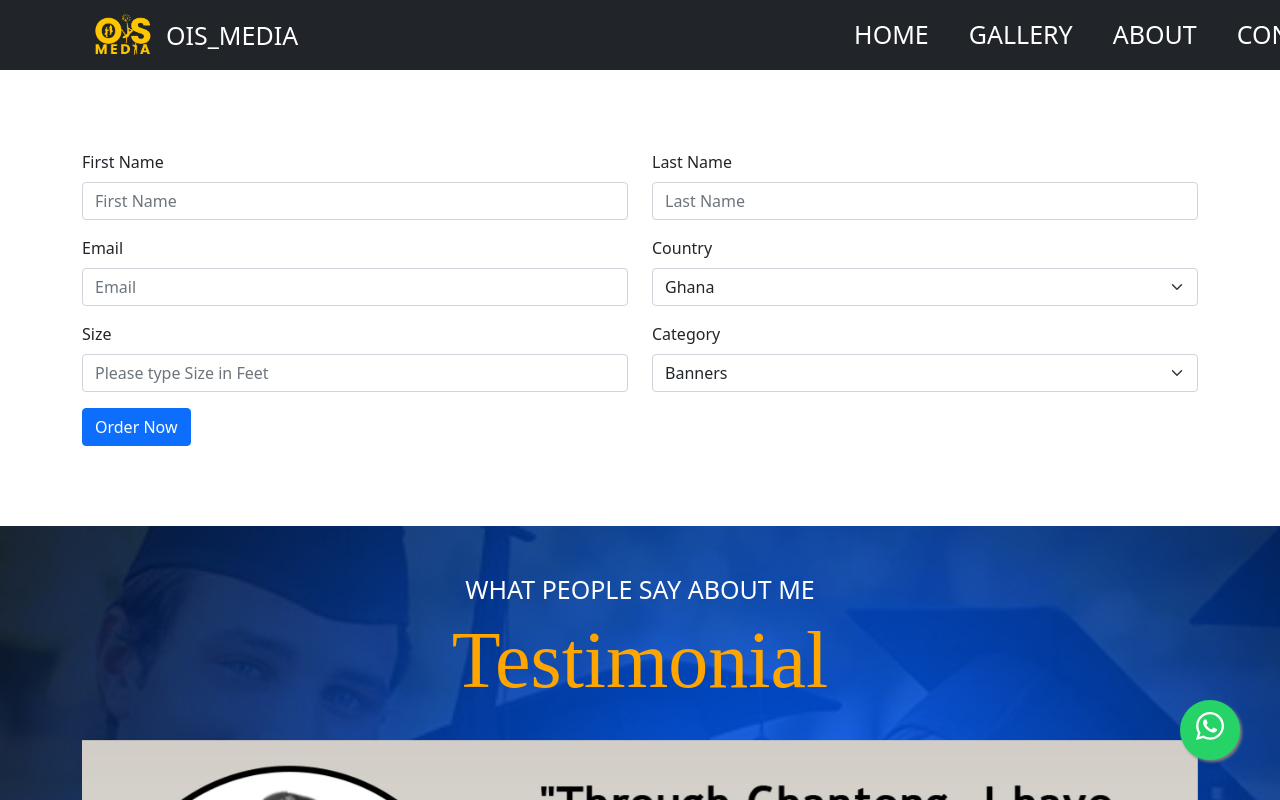
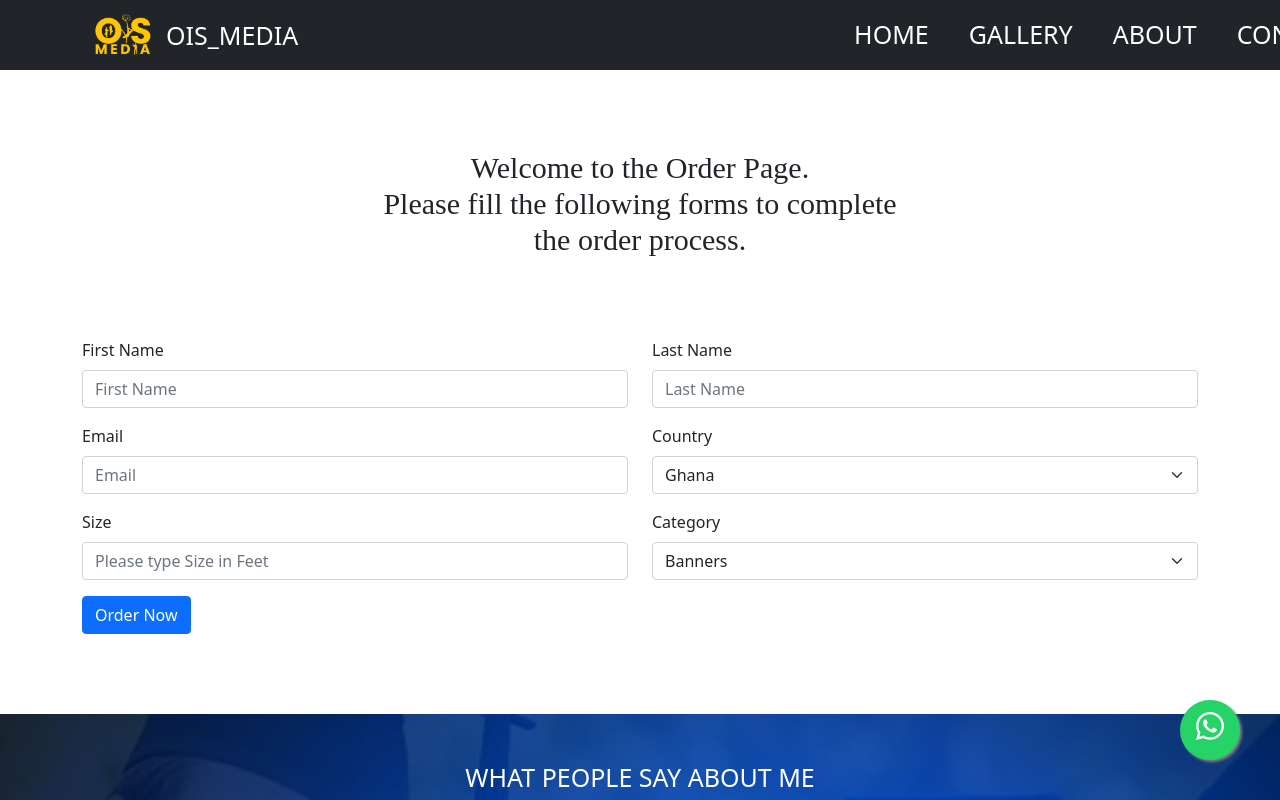
Before and after one commit to Chanteng/react_ois, a React (Create React App) app: page /order in a window 1280 px wide. Shown: the top 800 px of the page. Built offline with nearby package versions, Linux system fonts and the light colour scheme.

Commit message:
done with order

```diff
--- a/public/index.html
+++ b/public/index.html
@@ -2,7 +2,7 @@
 <html lang="en">
   <head>
     <meta charset="utf-8" />
-    <link rel="icon" href="%PUBLIC_URL%/favicon.ico" />
+    <link rel="icon" href="%PUBLIC_URL%/LOGO.png" />
     <meta name="viewport" content="width=device-width, initial-scale=1" />
     <meta name="theme-color" content="#000000" />
     <meta
--- a/src/App.css
+++ b/src/App.css
@@ -232,7 +232,7 @@ h2 {
 }
 
 
-/********************** CAROSEL ********************/
+/********************** TESTIMONIAL ********************/
 
 .test-info {
   background: url(bg.jpg) no-repeat;
@@ -240,6 +240,7 @@ h2 {
   width: 100%;
   height: 100vh;
   text-align: center;
+  margin-top: 3rem;
 }
 
 
@@ -486,3 +487,13 @@ h2 {
         font-size: 22px;
     }
 }
+
+
+/**********************   ORDER ********************/
+
+.order-txt {
+  font-size: 30px;
+  text-align: center;
+  margin-top: 5rem;
+  font-family: cursive;
+}
--- a/src/Component/OrderForm.js
+++ b/src/Component/OrderForm.js
@@ -47,12 +47,12 @@ function OrderForm(props) {
           <Row className="mb-3">
             <Form.Group as={Col} controlId="formGridEmail">
               <Form.Label>First Name</Form.Label>
-              <Form.Control type="text" placeholder="First Name" name="fname" value={fname} onChange={(e)=> setFname(e.target.value)} />
+              <Form.Control type="text" required="required" placeholder="First Name" name="fname" value={fname} onChange={(e)=> setFname(e.target.value)} />
             </Form.Group>
 
             <Form.Group as={Col} controlId="formGridAddress1">
             <Form.Label>Last Name</Form.Label>
-            <Form.Control type="text" placeholder="Last Name"  name="lname" value={lname} onChange={(e)=> setLname(e.target.value)} />
+            <Form.Control type="text" required="required" placeholder="Last Name"  name="lname" value={lname} onChange={(e)=> setLname(e.target.value)} />
           </Form.Group>
 
 
@@ -62,12 +62,12 @@ function OrderForm(props) {
           <Row className="mb-3">
             <Form.Group as={Col} controlId="formGridCity">
               <Form.Label>Email</Form.Label>
-              <Form.Control type="email" placeholder="Email"  name="email" value={email} onChange={(e)=> setEmail(e.target.value)} />
+              <Form.Control type="email" required="required" placeholder="Email"  name="email" value={email} onChange={(e)=> setEmail(e.target.value)} />
             </Form.Group>
 
             <Form.Group as={Col} controlId="formGridState">
               <Form.Label>Country</Form.Label>
-              <Form.Select defaultValue="Ghana" value={country} onChange={(e)=> setCountry(e.target.value)} >
+              <Form.Select defaultValue="Ghana"  required="required" value={country} onChange={(e)=> setCountry(e.target.value)} >
                 <option>Ghana</option>
                 <option>China</option>
                 <option>United Kingdom</option>
@@ -80,12 +80,12 @@ function OrderForm(props) {
           <Row className="mb-3">
             <Form.Group as={Col} controlId="formGridCity">
               <Form.Label>Size</Form.Label>
-              <Form.Control type="text" placeholder="Please type Size in Feet"  name="size" value={size} onChange={(e)=> setSize(e.target.value)} />
+              <Form.Control type="text" required="required" placeholder="Please type Size in Feet"  name="size" value={size} onChange={(e)=> setSize(e.target.value)} />
             </Form.Group>
 
             <Form.Group as={Col} controlId="formGridState">
               <Form.Label>Category</Form.Label>
-              <Form.Select defaultValue="Banners" value={category} onChange={(e)=> setCategory(e.target.value)} >
+              <Form.Select defaultValue="Banners" required="required" value={category} onChange={(e)=> setCategory(e.target.value)} >
                 <option>Banners</option>
                 <option>Stickers</option>
                 <option>Invitation Cards</option>
--- a/src/Pages/Order.js
+++ b/src/Pages/Order.js
@@ -1,21 +1,21 @@
-import React from 'react'
-import OrderForm from '../Component/OrderForm';
-import OrderList from '../Component/OrderList';
-import Footer from '../Components/Footer';
-import HomeNav from '../Components/HomeNav'
-import Testimonial from '../Components/Testimonial';
+import React from "react";
+import OrderForm from "../Component/OrderForm";
+import OrderList from "../Component/OrderList";
+import Footer from "../Components/Footer";
+import HomeNav from "../Components/HomeNav";
+import Testimonial from "../Components/Testimonial";
 
 function Order() {
   return (
     <div>
       <HomeNav />
-           <OrderForm  />
+      <h1 className="order-txt">Welcome to the Order Page. <br/>Please fill the following forms to complete<br/>  the order process.</h1>
+      <OrderForm />
       <OrderList />
-
       <Testimonial />
       <Footer />
     </div>
-    )
+  );
 }
 
-export default Order
+export default Order;
```
Lines whose indentation alone changed are shown as unchanged.
